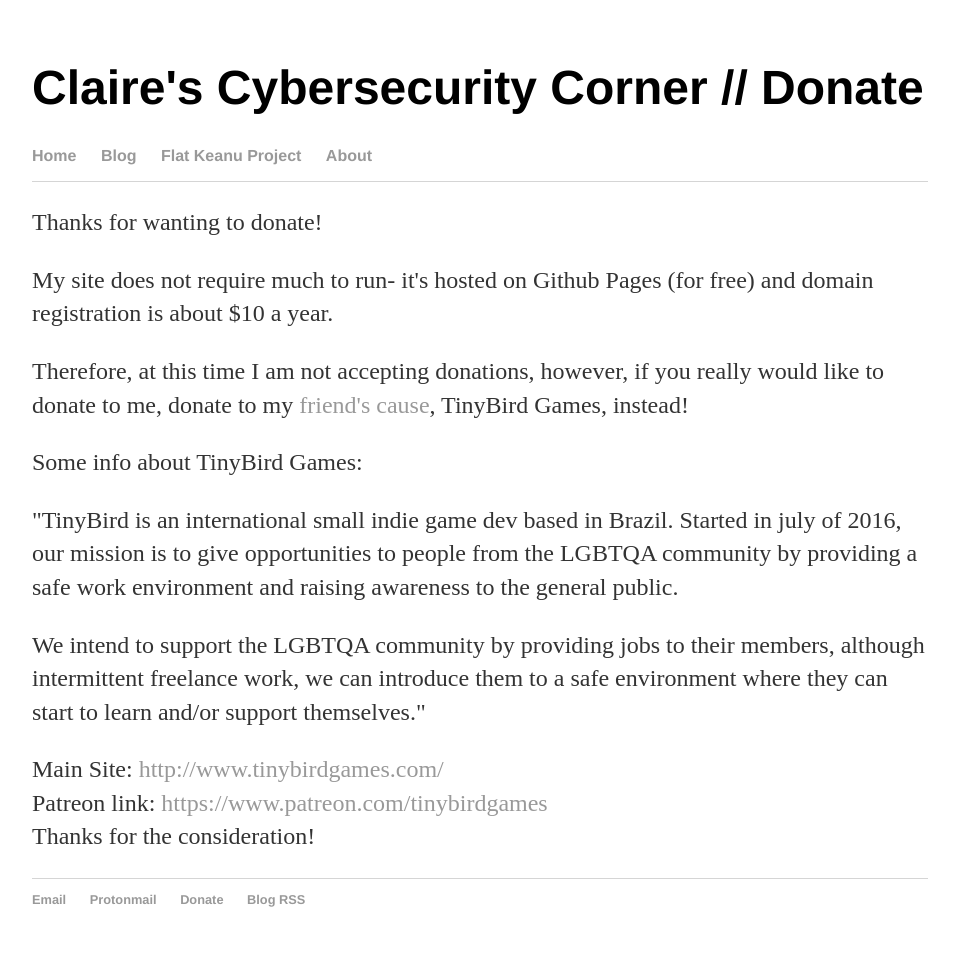
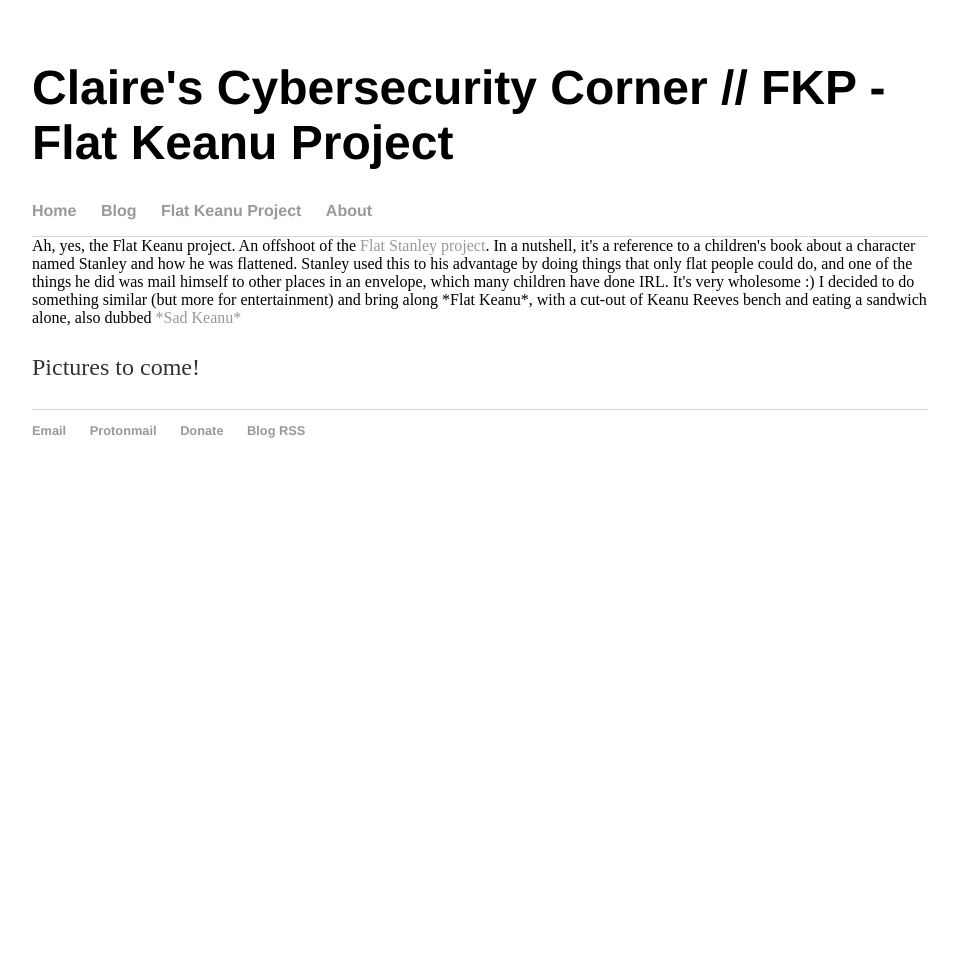
Before and after one commit to sle3man/sle3man.github.io, a Jekyll site: the page built from flat.html, in a window 1280 px wide. Shown: the whole page, without its empty margins (160-1117 px from the left). Built offline with Jekyll 4.4.1, drawn with Linux system fonts in a browser that asks for light colours; after the commit the page ends 900 px from its top, so only the background shows below that.

Commit message:
Add FKP resources

```diff
--- a/flat.html
+++ b/flat.html
@@ -1,41 +1,22 @@
 ---
 layout: index_layout
-title: Claire's Cybersecurity Corner // Donate
+title: Claire's Cybersecurity Corner // FKP - Flat Keanu Project
 ---
 <div class="blurb">
+
+  Ah, yes, the Flat Keanu project. An offshoot of the <a href="https://en.wikipedia.org/wiki/Flat_Stanley">Flat Stanley project</a>.
+
+  In a nutshell, it's a reference to a children's book about a character named Stanley and how he was flattened. Stanley used this to his advantage
+
+  by doing things that only flat people could do, and one of the things he did was mail himself to other places in an envelope, which many children have done IRL.
+
+  It's very wholesome :) I decided to do something similar (but more for entertainment) and bring along *Flat Keanu*, with a cut-out of Keanu Reeves
+
+  bench and eating a sandwich alone, also dubbed <a href="https://knowyourmeme.com/memes/sad-keanu">*Sad Keanu*</a>
+
   <p>
-Thanks for wanting to donate!
-  </p>
-  <p>
-  My site does not require much to run- it's hosted on Github Pages (for free) and domain registration is about $10 a year.
+  Pictures to come!
 </p>
 
-  <p>
-  Therefore, at this time I am not accepting donations, however, if you really would like to donate to me, donate to my <a href="https://www.patreon.com/tinybirdgames"> friend's cause</a>, TinyBird Games, instead!
-  </p>
-  <p>
-  Some info about TinyBird Games:
- </p>
-  <p>
-
-
-  "TinyBird is an international small indie game dev based in Brazil.
-  Started in july of 2016, our mission is to give opportunities to people from the LGBTQA community by providing a safe work
-  environment and raising awareness to the general public.
-  </p>
-  <p>
-  We intend to support the LGBTQA community by providing jobs to their members,
-  although intermittent freelance work, we can introduce them to a safe environment
-  where they can start to learn and/or support themselves."
-  </p>
-  <p>
- <p>
-   Main Site: <a href="http://www.tinybirdgames.com/">http://www.tinybirdgames.com/</a>
-   <br>
-   Patreon link: <a href="https://www.patreon.com/tinybirdgames">https://www.patreon.com/tinybirdgames</a>
-   <br>
-
-  Thanks for the consideration!
-  </p>
 
 </div><!-- /.blurb -->
```
Also changed, not shown: assets/fkp/IMG_20170116_123330.jpg (added), assets/fkp/IMG_20170116_212756.jpg (added), assets/fkp/IMG_20170117_172305.jpg (added), assets/fkp/IMG_20170122_183717.jpg (added), assets/fkp/IMG_20190409_082005.jpg (added), assets/fkp/IMG_20190418_221637.jpg (added), assets/fkp/IMG_20190419_194111.jpg (added), assets/fkp/IMG_20190610_080510.jpg (added), 2 other files.
